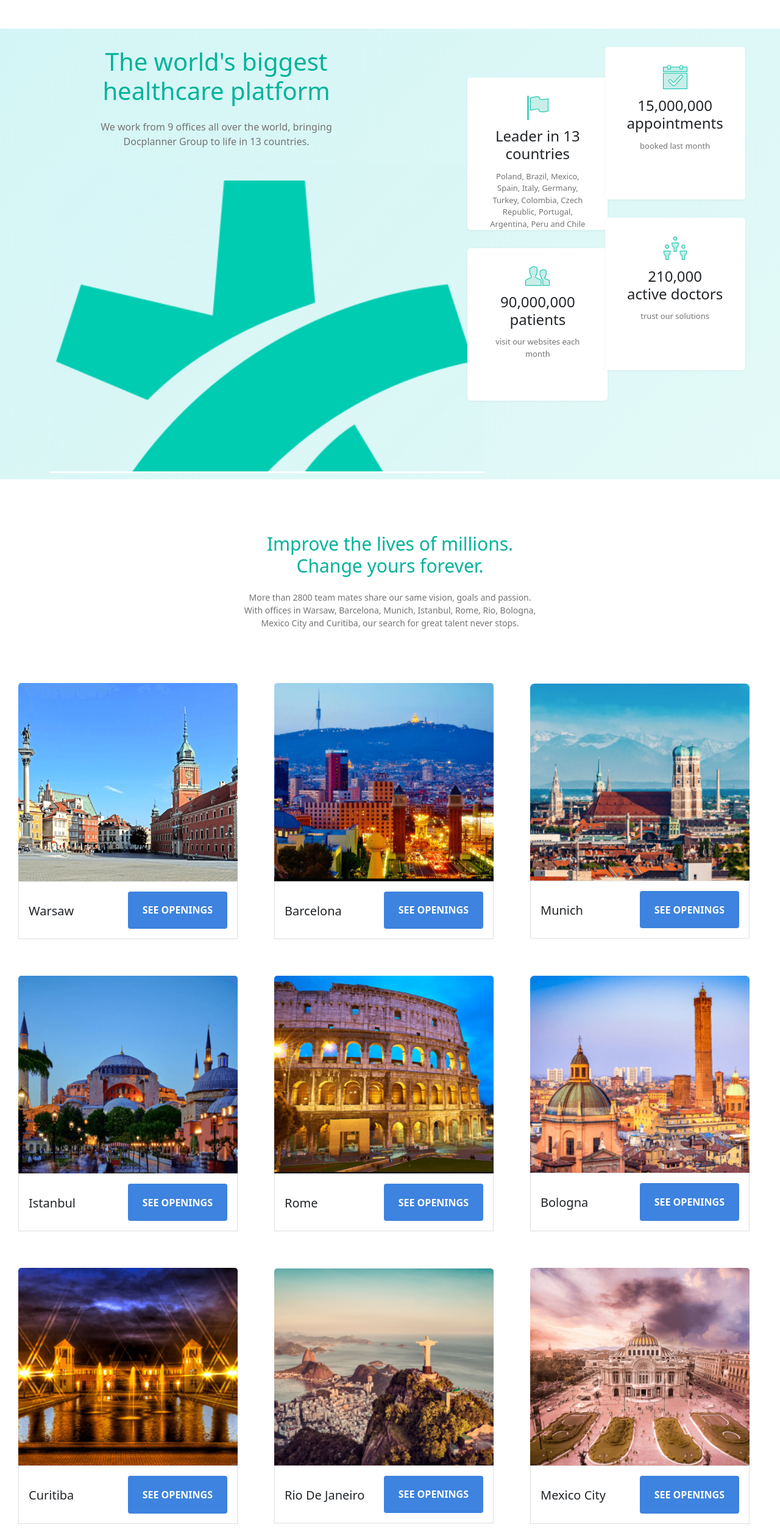
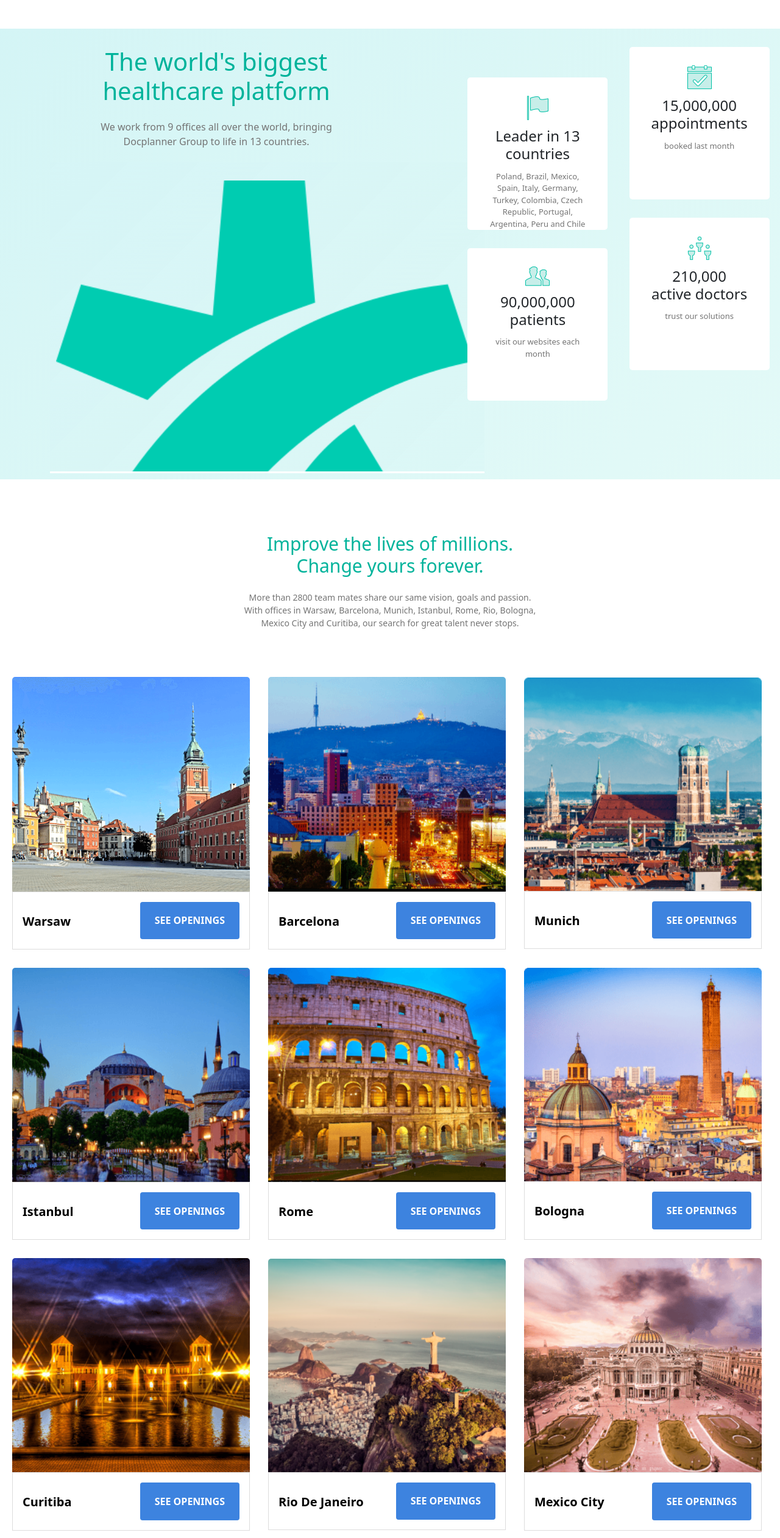
Before and after one commit to ThatITBabe/docplanner-clone, a plain HTML site: page index.html in a window 1280 px wide. Shown: the part 1051-3573 px from the top of the page at 61% size. Drawn offline with nearby package versions, Linux system fonts and the light colour scheme.

Commit message:
side box updated

```diff
--- a/index.html
+++ b/index.html
@@ -341,69 +341,158 @@
         <p>More than 2800 team mates share our same vision, goals and passion.<br> With offices in Warsaw, Barcelona, Munich, Istanbul, Rome, Rio, Bologna,<br> Mexico City and Curitiba, our search for great talent never stops.</p>
       </div>
       <div class="pictures">
-        <div class="card" style="width: 400px;padding: 20px;">
+        <!-- <div id="carouselExampleIndicators" class="carousel slide dcdcx" data-bs-ride="true">
+          <div class="carousel-indicators">
+            <button type="button" data-bs-target="#carouselExampleIndicators" data-bs-slide-to="0" class="active" aria-current="true" aria-label="Slide 1"></button>
+            <button type="button" data-bs-target="#carouselExampleIndicators" data-bs-slide-to="1" aria-label="Slide 2"></button>
+            <button type="button" data-bs-target="#carouselExampleIndicators" data-bs-slide-to="2" aria-label="Slide 3"></button>
+            <button type="button" data-bs-target="#carouselExampleIndicators" data-bs-slide-to="3" aria-label="Slide 4"></button>
+            <button type="button" data-bs-target="#carouselExampleIndicators" data-bs-slide-to="4" aria-label="Slide 5"></button>
+            <button type="button" data-bs-target="#carouselExampleIndicators" data-bs-slide-to="5" aria-label="Slide 6"></button>
+            <button type="button" data-bs-target="#carouselExampleIndicators" data-bs-slide-to="6" aria-label="Slide 7"></button>
+            <button type="button" data-bs-target="#carouselExampleIndicators" data-bs-slide-to="7" aria-label="Slide 8"></button>
+            <button type="button" data-bs-target="#carouselExampleIndicators" data-bs-slide-to="8" aria-label="Slide 9"></button>
+          </div>
+          <div class="carousel-inner dcdcx">
+            <div class="carousel-item active">
+              <img src="warsaw@2x.png" class="d-block w-100" alt="">
+              <div class="carousel-caption d-none d-md-block">
+                <h5>Warsaw</h5>
+                <button class="btn">SEE OPENINGS</button>
+              </div>
+            </div>
+            <div class="carousel-item">
+              <img src="barcelona.png" class="d-block w-100" alt="">
+              <div class="carousel-caption d-none d-md-block">
+                <h5>Barcelona</h5>
+                <button class="btn">SEE OPENINGS</button>
+              </div>
+            </div>
+            <div class="carousel-item">
+              <img src="munich.png" class="d-block w-100" alt="">
+              <div class="carousel-caption d-none d-md-block">
+                <h5>Munich</h5>
+                <button class="btn">SEE OPENINGS</button>
+              </div>
+            </div>
+            <div class="carousel-item">
+              <img src="istanbul.png" class="d-block w-100" alt="">
+              <div class="carousel-caption d-none d-md-block">
+                <h5>Istanbul</h5>
+                <button class="btn">SEE OPENINGS</button>
+              </div>
+            </div>
+            <div class="carousel-item">
+              <img src="rome.png" class="d-block w-100" alt="">
+              <div class="carousel-caption d-none d-md-block">
+                <h5>Rome</h5>
+                <button class="btn">SEE OPENINGS</button>
+              </div>
+            </div>
+            <div class="carousel-item">
+              <img src="bologna.png" class="d-block w-100" alt="">
+              <div class="carousel-caption d-none d-md-block">
+                <h5>Bologna</h5>
+                <button class="btn">SEE OPENINGS</button>
+              </div>
+            </div>
+            <div class="carousel-item">
+              <img src="curitiba.png" class="d-block w-100" alt="">
+              <div class="carousel-caption d-none d-md-block">
+                <h5>Curitiba</h5>
+                <button class="btn">SEE OPENINGS</button>
+              </div>
+            </div>
+            <div class="carousel-item">
+              <img src="rio-janeiro.png" class="d-block w-100" alt="">
+              <div class="carousel-caption d-none d-md-block">
+                <h5>Rio De Janeiro</h5>
+                <button class="btn">SEE OPENINGS</button>
+              </div>
+            </div>
+            <div class="carousel-item">
+              <img src="mexico-city (2).png" class="d-block w-100" alt="">
+              <div class="carousel-caption d-none d-md-block">
+                <h5>Mexico City</h5>
+                <button class="btn">SEE OPENINGS</button>
+              </div>
+            </div>
+          </div>
+          <button class="carousel-control-prev" type="button" data-bs-target="#carouselExampleIndicators" data-bs-slide="prev">
+            <span class="carousel-control-prev-icon" aria-hidden="true"></span>
+            <span class="visually-hidden">Previous</span>
+          </button>
+          <button class="carousel-control-next" type="button" data-bs-target="#carouselExampleIndicators" data-bs-slide="next">
+            <span class="carousel-control-next-icon" aria-hidden="true"></span>
+            <span class="visually-hidden">Next</span>
+          </button>
+        </div> -->
+
+
+
+        <div class="card" style="width: 400px;padding: 10px 0 0 10px;">
           <img src="warsaw@2x.png" class="card-img-top" alt="">
           <div class="zion card-body">
             <h5 class="card-title">Warsaw</h5>
             <a href="#" class="btn">SEE OPENINGS</a>
           </div>
         </div>
-        <div class="card" style="width: 400px;padding: 20px;">
+        <div class="card" style="width: 400px;padding:10px 0 0 10px;">
           <img src="barcelona.png" class="card-img-top" alt="">
           <div class="zion card-body">
             <h5 class="card-title">Barcelona</h5>
             <a href="#" class="btn">SEE OPENINGS</a>
           </div>
         </div>
-        <div class="card" style="width: 400px;padding: 20px;">
+        <div class="card" style="width: 400px;padding: 10px 0 0 10px;">
           <img src="munich.png" class="card-img-top" alt="">
           <div class="zion card-body">
             <h5 class="card-title">Munich</h5>
             <a href="#" class="btn">SEE OPENINGS</a>
           </div>
         </div>
-        <div class="card" style="width: 400px;padding: 20px;">
+        <div class="card" style="width: 400px;padding: 10px 0 0 10px;">
           <img src="istanbul.png" class="card-img-top" alt="">
           <div class="zion card-body">
             <h5 class="card-title">Istanbul</h5>
             <a href="#" class="btn">SEE OPENINGS</a>
           </div>
         </div>
-        <div class="card" style="width: 400px;padding: 20px;">
+        <div class="card" style="width: 400px;padding: 10px 0 0 10px;">
           <img src="rome.png" class="card-img-top" alt="">
           <div class="zion card-body">
             <h5 class="card-title">Rome</h5>
             <a href="#" class="btn">SEE OPENINGS</a>
           </div>
         </div>
-        <div class="card" style="width: 400px;padding: 20px;">
+        <div class="card" style="width: 400px;padding: 10px 0 0 10px;">
           <img src="bologna.png" class="card-img-top" alt="">
           <div class="zion card-body">
             <h5 class="card-title">Bologna</h5>
             <a href="#" class="btn">SEE OPENINGS</a>
           </div>
         </div>
-        <div class="card" style="width: 400px;padding: 20px;">
+        <div class="card" style="width: 400px;padding: 10px 0 0 10px;">
           <img src="curitiba.png" class="card-img-top" alt="">
           <div class="zion card-body">
             <h5 class="card-title">Curitiba</h5>
             <a href="#" class="btn">SEE OPENINGS</a>
           </div>
         </div>
-        <div class="card" style="width: 400px;padding: 20px;">
+        <div class="card" style="width: 400px;padding: 10px 0 0 10px;">
           <img src="rio-janeiro.png" class="card-img-top" alt="">
           <div class="zion card-body">
             <h5 class="rio card-title">Rio De Janeiro</h5>
             <a href="#" class="btn">SEE OPENINGS</a>
           </div>
         </div>
-        <div class="card" style="width: 400px;padding: 20px;">
+        <div class="card" style="width: 400px;padding: 10px 0 0 10px;">
           <img src="mexico-city (2).png" class="card-img-top" alt="">
           <div class="zion card-body">
             <h5 class="card-title">Mexico City</h5>
             <a href="#" class="btn">SEE OPENINGS</a>
           </div>
-        </div>
+        </div> -->
       </div>
     </div>
   </section>
--- a/style.scss
+++ b/style.scss
@@ -240,6 +240,10 @@ $colorBk: #1b2734;
         svg{
             fill: grayscale(#dddddd);
             margin-right: 10px;
+
+            &:hover{
+                fill: $colorGT;
+            }
         }
         li{
            width: 200px;
@@ -271,9 +275,9 @@ $colorBk: #1b2734;
       .section3-brands img:hover {
           filter: grayscale(0%);
       }
-      .section3-brands svg:hover {
-        fill: $colorGT;
-    }
+    //   .section3-brands svg:hover {
+    //     fill: $colorGT;
+    // }
 }
 
 .section4{
@@ -344,7 +348,7 @@ $colorBk: #1b2734;
 
         .minimie{
             margin-top: 0px;
-            margin-left: 10px;
+            margin-left: 50px;
 
             @media(max-width: 600px){
                 margin: 50px;
@@ -360,7 +364,7 @@ $colorBk: #1b2734;
             }
         }
         .lee{
-            margin-left: 10px;
+            margin-left: 50px;
             margin-top: -140px;
 
             @media(max-width: 600px){
@@ -371,7 +375,7 @@ $colorBk: #1b2734;
         .myCars{
             background: #fff;
             border-radius: 5px;
-            box-shadow: 0 1px 4px 0 rgba(0,0,0,.05);
+            box-shadow: 0 2px 5 px -1px #1b2734;
             height: 250px;
             width: 230px;
             text-align: center;
@@ -423,6 +427,32 @@ $colorBk: #1b2734;
         justify-content: center;
         align-items: center;
         text-align: center;
+
+        // .dcdcx{
+        //     // display: flex;
+        //     align-items: center;
+        //     justify-content: center;
+
+        // }
+        h5{
+            color: black;
+            font-weight: 900;
+
+        }
+        .btn{
+            vertical-align: middle;
+            position: relative;
+            outline: 0;
+            border: 0;
+            border-radius: 4px;
+            padding: 1.1666666667em 1.5em;
+            background: #3d83df;
+            color: #fff;
+            font-weight: 700;
+            text-align: center;
+            text-decoration: none!important;
+            transition: all .2s ease 0s;
+        }
 
         @media(max-width:600px){
             display: inline-flex;
```
Also changed, not shown: style.css, 1 other file.
